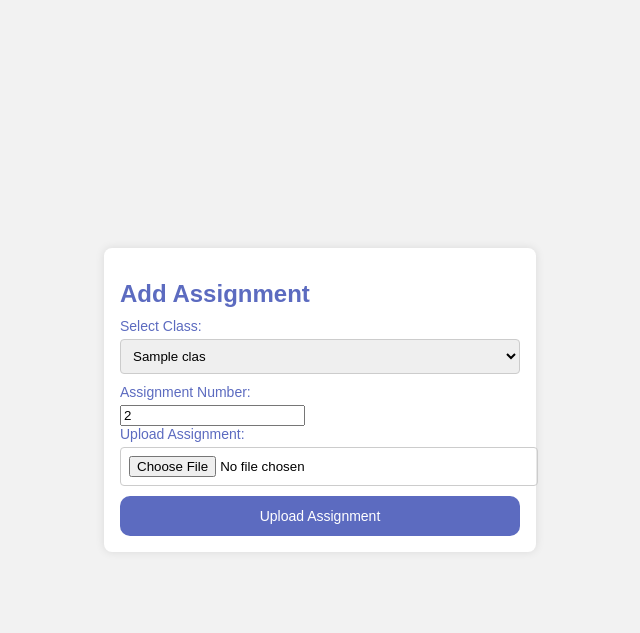
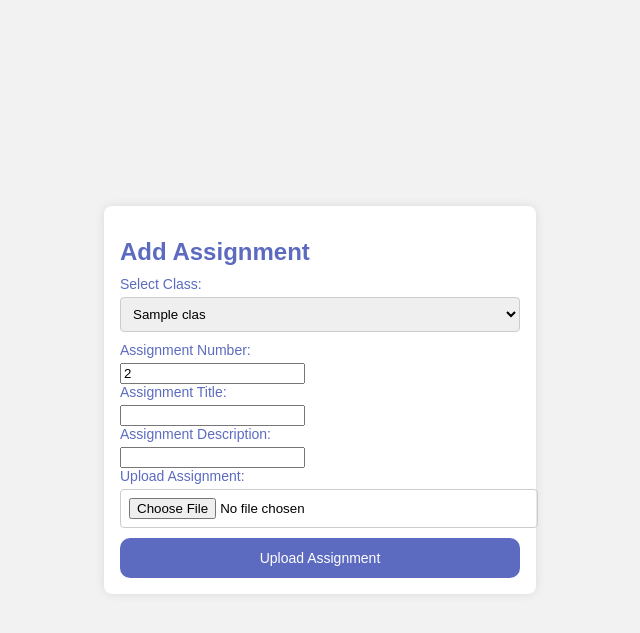
Before and after one commit to wjk/CSI4999-DebEdu, a PHP site: page /t-assignment.php in a window 1280 px wide. Shown: the top 633 px of the page, without its empty margins (320-960 px from the left). Run offline with PHP 8.4, Linux system fonts and the light colour scheme; the visitor is signed in with stand-in values (Sample User, id 1); tables that the repository leaves empty hold one stand-in row (values such as "Sample post").

Commit message:
Changed t-assignment to allow teacher to add more details about the assignment

```diff
--- a/php/t-assignment.php
+++ b/php/t-assignment.php
@@ -123,6 +123,10 @@ function getNextAssignmentNumber($conn) {
             </select>
             <div class="form-label">Assignment Number:</div>
             <input type="text" name="assignmentNumber" value="<?php echo getNextAssignmentNumber($conn); ?>" readonly>
+            <div class="form-label">Assignment Title:</div>
+            <input type="text" name="assignmentTitle" required>
+            <div class="form-label">Assignment Description:</div>
+            <input type="text" name="assignmentDesc" required>
 
             <div class="form-label">Upload Assignment:</div>
             <input type="file" name="file" required>
--- a/php/upload_assignment.php
+++ b/php/upload_assignment.php
@@ -12,15 +12,17 @@ if (isset($_SESSION["role"]) && $_SESSION["role"] === 'teacher') {
         $classNumber = $_POST["classNumber"];
         $datePosted = date("Y-m-d H:i:s");
         $file = $_FILES["file"]["tmp_name"];
+        $title = $_POST["assignmentTitle"];
+        $desc = $_POST["assignmentDesc"];
 
         if (!empty($file)) {
             // Read the file contents
             $fileContent = file_get_contents($file);
 
             // Insert assignment into the database
-            $insertQuery = "INSERT INTO ASSIGNMENT (ASSIGNMENT_NUMBER, CLASS_NUMBER, DATE_POSTED, DOWNLOADABLE) VALUES (?, ?, ?, ?)";
+            $insertQuery = "INSERT INTO ASSIGNMENT (ASSIGNMENT_NUMBER, TITLE, DESCRIPTION, CLASS_NUMBER, DATE_POSTED, DOWNLOADABLE) VALUES (?, ?, ?, ?, ?, ?)";
             $stmt = $conn->prepare($insertQuery);
-            $stmt->bind_param("issb", $assignmentNumber, $classNumber, $datePosted, $fileContent);
+            $stmt->bind_param("issssb", $assignmentNumber, $title, $desc, $classNumber, $datePosted, $fileContent);
 
             if ($stmt->execute()) {
                 echo "Assignment uploaded successfully!";
```
